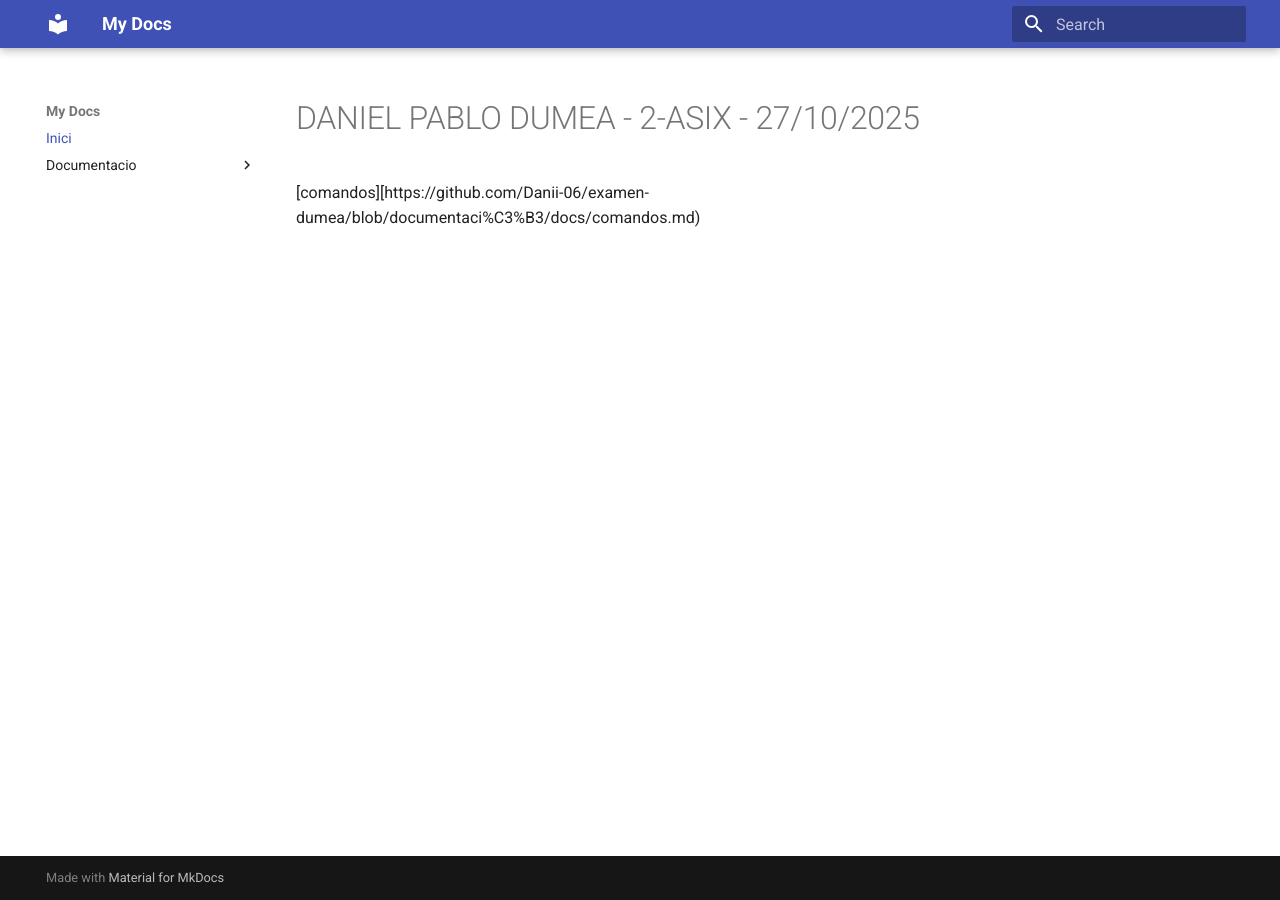
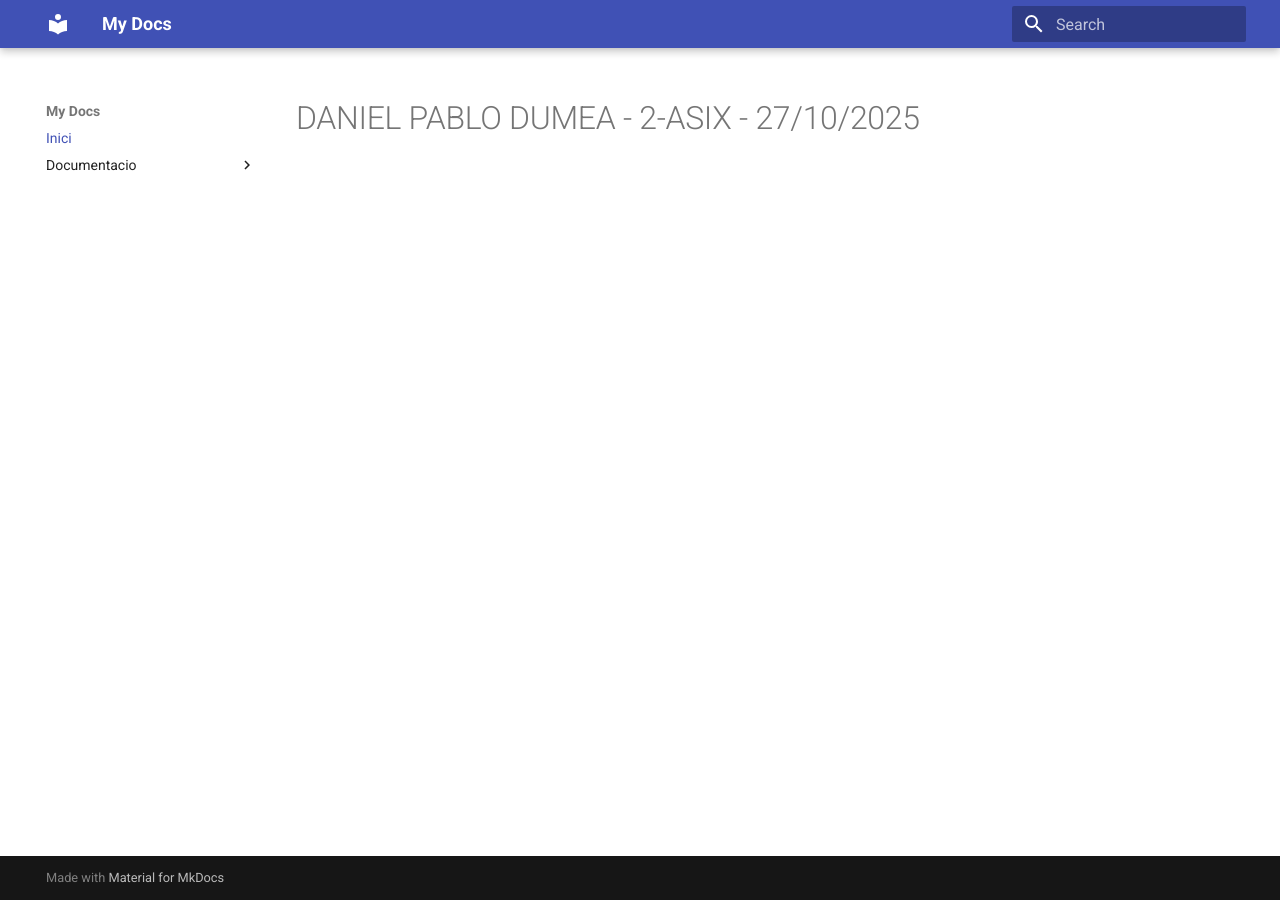
Before and after one commit to Danii-06/examen-dumea, an MkDocs documentation site: the page built from docs/index.md, in a window 1280 px wide. Built offline with MkDocs 1.6.1 and Material for MkDocs 9.7.7, drawn with Linux system fonts in a browser that asks for light colours.

Commit message:
modificacion

```diff
--- a/docs/index.md
+++ b/docs/index.md
@@ -1,3 +1 @@
 # DANIEL PABLO DUMEA - 2-ASIX - 27/10/2025
-
-[comandos][https://github.com/Danii-06/examen-dumea/blob/documentaci%C3%B3/docs/comandos.md)
```
